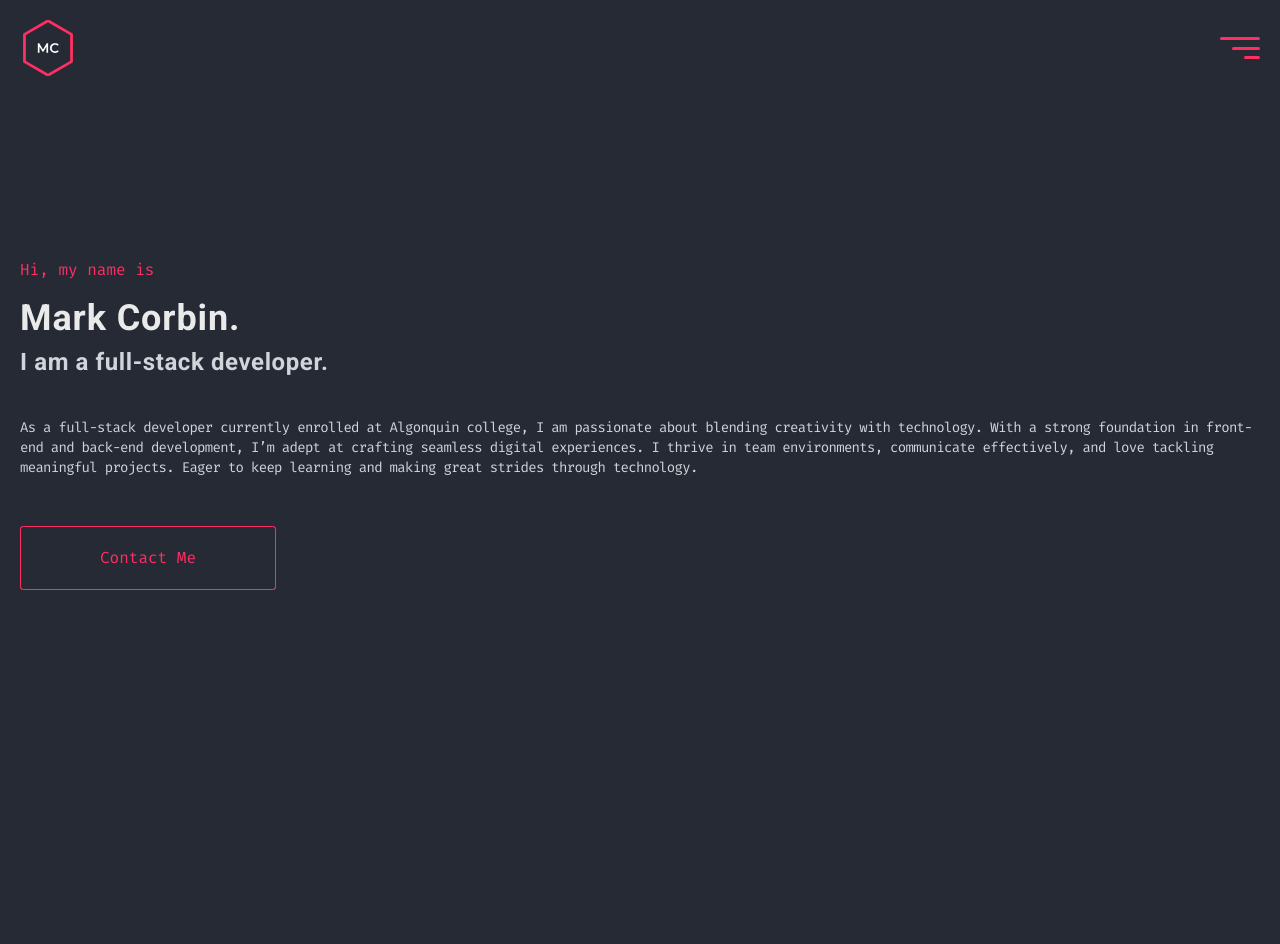
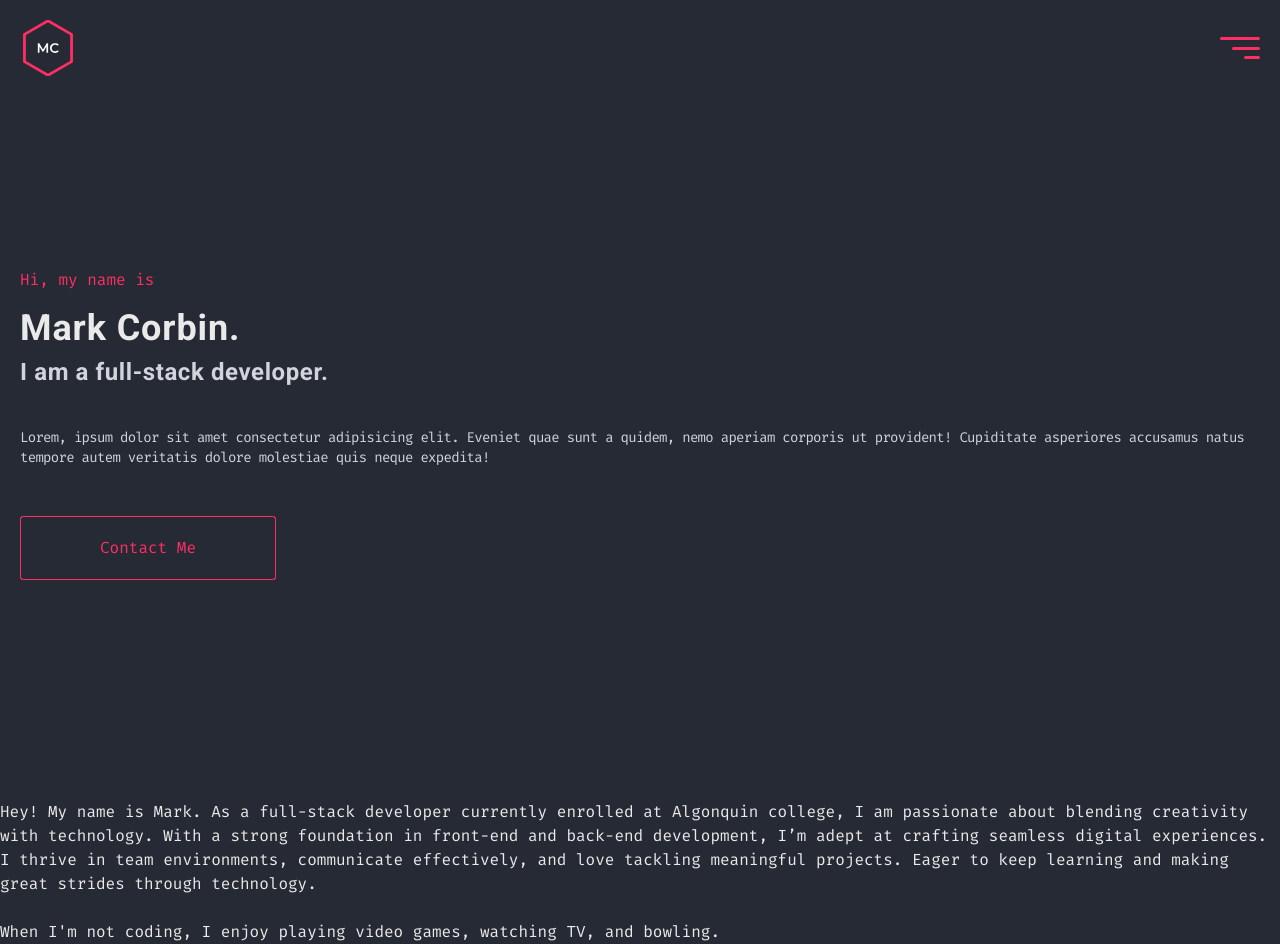
Before and after one commit to corb0140/portfolio, a Next.js app: page /pages/Home in a window 1280 px wide. Before the commit the page ends 800 px from the top, so only its background shows below. Built offline with nearby package versions, Linux system fonts and the light colour scheme.

Commit message:
clean up code, added more animation, added about me section

```diff
--- /dev/null
+++ b/app/MenuAnimation/MenuAnimation.js
@@ -0,0 +1,50 @@
+export const openMenu = [
+  {
+    id: "#menuLine_1",
+    width: 0,
+    opacity: 0,
+  },
+  {
+    id: "#menuLine_2",
+    width: 0,
+    opacity: 0,
+  },
+  {
+    id: "#menuLine_3",
+    width: "0",
+    opacity: 0,
+  },
+  {
+    id: "#exit",
+    rotate: 360,
+    opacity: 1,
+  },
+];
+
+export const closeMenu = [
+  {
+    id: "#exit",
+    rotate: 0,
+    opacity: 0,
+    duration: 0.5,
+  },
+  {
+    id: "#menuLine_1",
+    opacity: 1,
+    width: "2.5rem",
+    duration: 0.2,
+    delay: 0.2,
+  },
+  {
+    id: "#menuLine_2",
+    opacity: 1,
+    width: "1.75rem",
+    duration: 0.2,
+  },
+  {
+    id: "#menuLine_3",
+    opacity: 1,
+    width: "1rem",
+    duration: 0.2,
+  },
+];
--- a/app/Modals/MobileNavMenu.js
+++ b/app/Modals/MobileNavMenu.js
@@ -42,7 +42,7 @@ const MobileNavMenu = () => {
           <li className="flex flex-col items-center gap-1">
             <span className="text-secondary">01.</span>
             <a
-              href="#"
+              href="#about"
               className="hover:text-secondary transition duration-300"
             >
               About
@@ -51,25 +51,25 @@ const MobileNavMenu = () => {
           <li className="flex flex-col items-center gap-1">
             <span className="text-secondary">02.</span>
             <a
-              href="#"
+              href="#technologies"
               className="hover:text-secondary transition duration-300"
             >
-              Experience
+              Technologies
             </a>
           </li>
           <li className="flex flex-col items-center gap-1">
             <span className="text-secondary">03.</span>
             <a
-              href="#"
+              href="#projects"
               className="hover:text-secondary transition duration-300"
             >
-              Work
+              Projects
             </a>
           </li>
           <li className="flex flex-col items-center gap-1">
             <span className="text-secondary">04.</span>
             <a
-              href="#"
+              href="#contact"
               className="hover:text-secondary transition duration-300"
             >
               Contact
--- /dev/null
+++ b/app/components/About/About.js
@@ -0,0 +1,23 @@
+import React from "react";
+
+const About = () => {
+  return (
+    <div>
+      <p>
+        Hey! My name is Mark. As a full-stack developer currently enrolled at
+        Algonquin college, I am passionate about blending creativity with
+        technology. With a strong foundation in front-end and back-end
+        development, I’m adept at crafting seamless digital experiences. I
+        thrive in team environments, communicate effectively, and love tackling
+        meaningful projects. Eager to keep learning and making great strides
+        through technology.
+        <br />
+        <br />
+        When I&apos;m not coding, I enjoy playing video games, watching TV, and
+        bowling.
+      </p>
+    </div>
+  );
+};
+
+export default About;
--- a/app/components/Banner/Banner.js
+++ b/app/components/Banner/Banner.js
@@ -4,7 +4,7 @@ import React from "react";
 const Banner = () => {
   return (
     <section
-      id="about"
+      id="banner"
       className="banner h-screen w-full px-5 flex flex-col justify-center"
     >
       <p className="text-secondary pb-4">Hi, my name is</p>
@@ -15,12 +15,10 @@ const Banner = () => {
         I am a full-stack developer.
       </p>
       <p className="text-gray-300 text-sm tracking-tighter">
-        As a full-stack developer currently enrolled at Algonquin college, I am
-        passionate about blending creativity with technology. With a strong
-        foundation in front-end and back-end development, I’m adept at crafting
-        seamless digital experiences. I thrive in team environments, communicate
-        effectively, and love tackling meaningful projects. Eager to keep
-        learning and making great strides through technology.
+        Lorem, ipsum dolor sit amet consectetur adipisicing elit. Eveniet quae
+        sunt a quidem, nemo aperiam corporis ut provident! Cupiditate asperiores
+        accusamus natus tempore autem veritatis dolore molestiae quis neque
+        expedita!
       </p>
 
       <Button design={"relative h-16 w-64 top-12"} text={"Contact Me"} />
--- a/app/components/Navbar/Navbar.js
+++ b/app/components/Navbar/Navbar.js
@@ -1,11 +1,11 @@
 import { useRouter } from "next/navigation";
-import { useState } from "react";
-import { AnimatePresence, useAnimate } from "framer-motion";
+import { useState, useRef } from "react";
+import { AnimatePresence, useAnimate, motion, useScroll } from "framer-motion";
 
 import MobileNavMenu from "@/app/Modals/MobileNavMenu";
+import { openMenu, closeMenu } from "@/app/MenuAnimation/MenuAnimation";
 
 const Navbar = () => {
-  const [scope, animate] = useAnimate();
   const [showMobileMenu, setShowMobileMenu] = useState(false);
   const router = useRouter();
 
@@ -13,90 +13,23 @@ const Navbar = () => {
     router.back();
   };
 
+  // Animation for the navbar - useScroll
+  const targetRef = useRef(null);
+  const { scrollYProgress } = useScroll();
+
+  // Animation for the mobile menu - useAnimate
+  const [scope, animate] = useAnimate();
   const menuAnimation = async () => {
     if (showMobileMenu === false) {
-      await animate(
-        "#menuLine_1",
-        {
-          width: 0,
-          opacity: 0,
-        },
-        {
-          duration: 0.2,
-        }
-      );
-      await animate(
-        "#menuLine_2",
-        {
-          width: 0,
-          opacity: 0,
-        },
-        {
-          duration: 0.2,
-        }
-      );
-      await animate(
-        "#menuLine_3",
-        {
-          width: "0",
-          opacity: 0,
-        },
-        {
-          duration: 0.2,
-        }
-      );
-      await animate(
-        "#exit",
-        {
-          rotate: 360,
-          opacity: 1,
-        },
-        {
-          duration: 0.5,
-        }
-      );
+      {
+        openMenu.map((item) => {
+          animate(item.id, item);
+        });
+      }
     } else {
-      await animate(
-        "#exit",
-        {
-          rotate: 0,
-          opacity: 0,
-        },
-        {
-          duration: 0.5,
-        }
-      );
-      await animate(
-        "#menuLine_1",
-        {
-          opacity: 1,
-          width: "2.5rem",
-        },
-        {
-          duration: 0.2,
-          delay: 0.2,
-        }
-      );
-      await animate(
-        "#menuLine_2",
-        {
-          opacity: 1,
-          width: "1.75rem",
-        },
-        {
-          duration: 0.2,
-        }
-      );
-      await animate(
-        "#menuLine_3",
-        {
-          opacity: 1,
-          width: "1rem",
-        },
-        {
-          duration: 0.2,
-        }
-      );
+      closeMenu.map((item) => {
+        animate(item.id, item);
+      });
     }
   };
 
@@ -106,7 +39,12 @@ const Navbar = () => {
 
   return (
     <>
-      <nav className="fixed w-full h-24 z-40 flex items-center justify-between px-5 ">
+      <motion.nav
+        initial={{ y: -100 }}
+        animate={{ y: 0 }}
+        ref={targetRef}
+        className="fixed w-full h-24 z-40 flex items-center justify-between px-5 "
+      >
         <div onClick={goBack} className="hover:cursor-pointer">
           <svg
             viewBox="0 0 200 200"
@@ -156,7 +94,7 @@ const Navbar = () => {
             close
           </span>
         </div>
-      </nav>
+      </motion.nav>
 
       <AnimatePresence>{showMobileMenu && <MobileNavMenu />} </AnimatePresence>
     </>
--- a/app/pages/Home/page.js
+++ b/app/pages/Home/page.js
@@ -1,5 +1,6 @@
 "use client";
 
+import About from "@/app/components/About/About";
 import Banner from "@/app/components/Banner/Banner";
 import Navbar from "@/app/components/Navbar/Navbar";
 
@@ -8,6 +9,7 @@ export default function Home() {
     <div>
       <Navbar />
       <Banner />
+      <About />
     </div>
   );
 }
```
